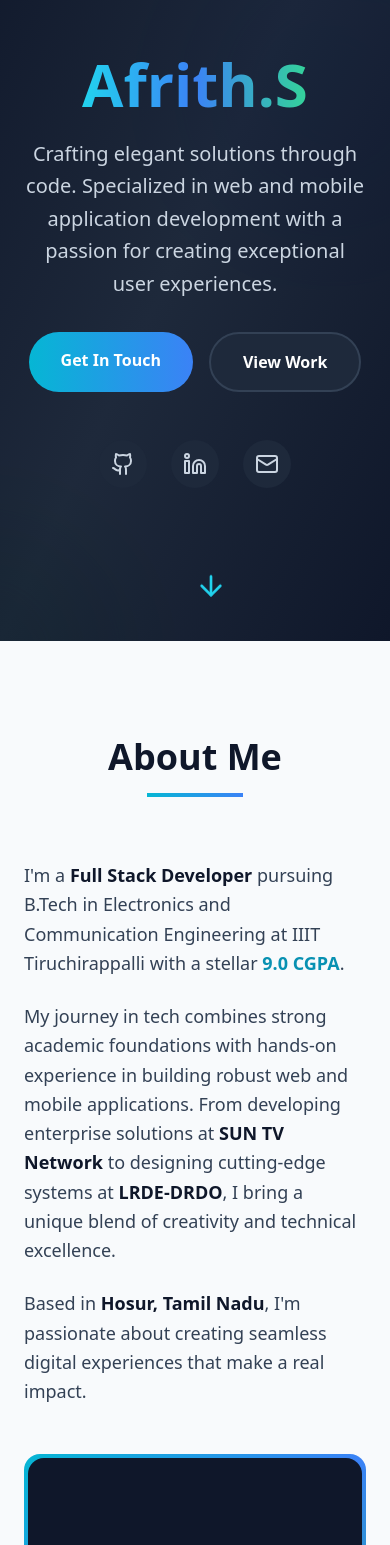
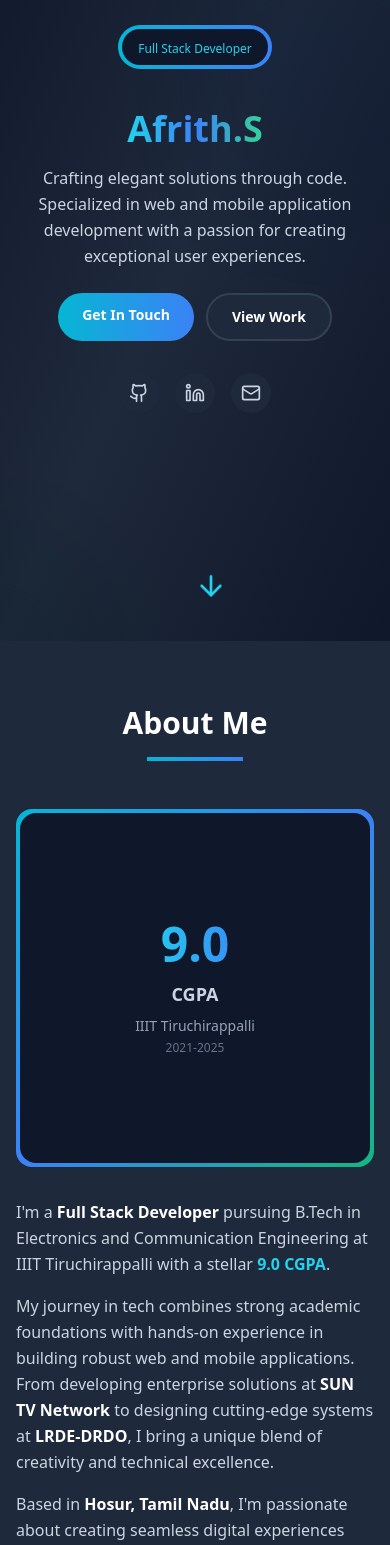
Before and after one commit to afriths/AfrithPortfolio, a React (Vite) app: page / in a window 390 px wide. Shown: the part 203-1748 px from the top of the page. Built offline with nearby package versions, Linux system fonts and the light colour scheme.

Commit message:
Updated About.tsx

```diff
--- a/src/components/About.tsx
+++ b/src/components/About.tsx
@@ -25,58 +25,58 @@ export default function About() {
   ];
 
   return (
-    <section id="about" className="py-24 bg-slate-50">
-      <div className="container mx-auto px-6">
+    <section id="about" className="py-16 md:py-24 bg-slate-800">
+      <div className="container mx-auto px-4 sm:px-6">
         <div className="max-w-6xl mx-auto">
-          <div className="text-center mb-16">
-            <h2 className="text-4xl md:text-5xl font-bold mb-4 text-slate-900">
+          <div className="text-center mb-12 md:mb-16">
+            <h2 className="text-3xl sm:text-4xl md:text-5xl font-bold mb-4 text-white">
               About Me
             </h2>
             <div className="w-24 h-1 bg-gradient-to-r from-cyan-500 to-blue-500 mx-auto"></div>
           </div>
 
-          <div className="grid md:grid-cols-2 gap-12 items-center mb-16">
-            <div className="space-y-6">
-              <p className="text-lg text-slate-700 leading-relaxed">
-                I'm a <span className="font-semibold text-slate-900">Full Stack Developer</span> pursuing B.Tech in Electronics and Communication Engineering at IIIT Tiruchirappalli with a stellar <span className="font-semibold text-cyan-600">9.0 CGPA</span>.
+          <div className="grid md:grid-cols-2 gap-8 md:gap-12 items-center mb-12 md:mb-16">
+            <div className="space-y-4 md:space-y-6 order-2 md:order-1">
+              <p className="text-base md:text-lg text-slate-300 leading-relaxed">
+                I'm a <span className="font-semibold text-white">Full Stack Developer</span> pursuing B.Tech in Electronics and Communication Engineering at IIIT Tiruchirappalli with a stellar <span className="font-semibold text-cyan-400">9.0 CGPA</span>.
               </p>
-              <p className="text-lg text-slate-700 leading-relaxed">
-                My journey in tech combines strong academic foundations with hands-on experience in building robust web and mobile applications. From developing enterprise solutions at <span className="font-semibold text-slate-900">SUN TV Network</span> to designing cutting-edge systems at <span className="font-semibold text-slate-900">LRDE-DRDO</span>, I bring a unique blend of creativity and technical excellence.
+              <p className="text-base md:text-lg text-slate-300 leading-relaxed">
+                My journey in tech combines strong academic foundations with hands-on experience in building robust web and mobile applications. From developing enterprise solutions at <span className="font-semibold text-white">SUN TV Network</span> to designing cutting-edge systems at <span className="font-semibold text-white">LRDE-DRDO</span>, I bring a unique blend of creativity and technical excellence.
               </p>
-              <p className="text-lg text-slate-700 leading-relaxed">
-                Based in <span className="font-semibold text-slate-900">Hosur, Tamil Nadu</span>, I'm passionate about creating seamless digital experiences that make a real impact.
+              <p className="text-base md:text-lg text-slate-300 leading-relaxed">
+                Based in <span className="font-semibold text-white">Hosur, Tamil Nadu</span>, I'm passionate about creating seamless digital experiences that make a real impact.
               </p>
             </div>
 
-            <div className="relative">
-              <div className="aspect-square rounded-2xl bg-gradient-to-br from-cyan-500 via-blue-500 to-emerald-500 p-1">
+            <div className="relative order-1 md:order-2">
+              <div className="aspect-square max-w-sm mx-auto rounded-2xl bg-gradient-to-br from-cyan-500 via-blue-500 to-emerald-500 p-1">
                 <div className="w-full h-full bg-slate-900 rounded-2xl flex items-center justify-center">
-                  <div className="text-center">
-                    <div className="text-7xl font-bold bg-clip-text text-transparent bg-gradient-to-r from-cyan-400 to-blue-500 mb-4">
+                  <div className="text-center px-4">
+                    <div className="text-5xl sm:text-6xl md:text-7xl font-bold bg-clip-text text-transparent bg-gradient-to-r from-cyan-400 to-blue-500 mb-3 md:mb-4">
                       9.0
                     </div>
-                    <div className="text-slate-300 text-xl font-semibold">CGPA</div>
-                    <div className="text-slate-400 mt-2">IIIT Tiruchirappalli</div>
-                    <div className="text-slate-500 text-sm mt-1">2021-2025</div>
+                    <div className="text-slate-300 text-lg md:text-xl font-semibold">CGPA</div>
+                    <div className="text-slate-400 mt-2 text-sm md:text-base">IIIT Tiruchirappalli</div>
+                    <div className="text-slate-500 text-xs md:text-sm mt-1">2021-2025</div>
                   </div>
                 </div>
               </div>
             </div>
           </div>
 
-          <div className="grid sm:grid-cols-2 lg:grid-cols-4 gap-6">
+          <div className="grid grid-cols-1 sm:grid-cols-2 lg:grid-cols-4 gap-4 md:gap-6">
             {traits.map((trait, index) => {
               const Icon = trait.icon;
               return (
                 <div
                   key={index}
-                  className="bg-white rounded-xl p-6 shadow-lg hover:shadow-xl transform hover:-translate-y-2 transition-all duration-300 border border-slate-200"
+                  className="bg-slate-700/50 rounded-xl p-5 md:p-6 backdrop-blur-sm hover:bg-slate-700 transform hover:-translate-y-2 transition-all duration-300 border border-slate-600"
                 >
                   <div className="w-12 h-12 bg-gradient-to-br from-cyan-500 to-blue-500 rounded-lg flex items-center justify-center mb-4">
                     <Icon className="w-6 h-6 text-white" />
                   </div>
-                  <h3 className="text-lg font-bold text-slate-900 mb-2">{trait.title}</h3>
-                  <p className="text-slate-600 text-sm leading-relaxed">{trait.description}</p>
+                  <h3 className="text-base md:text-lg font-bold text-white mb-2">{trait.title}</h3>
+                  <p className="text-slate-300 text-sm leading-relaxed">{trait.description}</p>
                 </div>
               );
             })}
--- a/src/components/Hero.tsx
+++ b/src/components/Hero.tsx
@@ -13,34 +13,34 @@ export default function Hero() {
         <div className="absolute top-40 left-40 w-80 h-80 bg-blue-500 rounded-full mix-blend-multiply filter blur-3xl opacity-20 animate-blob animation-delay-4000"></div>
       </div>
 
-      <div className="container mx-auto px-6 relative z-10">
+      <div className="container mx-auto px-4 sm:px-6 relative z-10">
         <div className="max-w-4xl mx-auto text-center">
-          <div className="mb-8 animate-fade-in-up">
-            <div className="inline-block p-1 bg-gradient-to-r from-cyan-500 to-blue-500 rounded-full mb-6">
-              <div className="bg-slate-900 rounded-full px-6 py-2">
-                <span className="text-cyan-400 text-sm font-medium">Full Stack Developer</span>
+          <div className="mb-6 md:mb-8 animate-fade-in-up">
+            <div className="inline-block p-1 bg-gradient-to-r from-cyan-500 to-blue-500 rounded-full mb-4 md:mb-6">
+              <div className="bg-slate-900 rounded-full px-4 py-1.5 md:px-6 md:py-2">
+                <span className="text-cyan-400 text-xs md:text-sm font-medium">Full Stack Developer</span>
               </div>
             </div>
           </div>
 
-          <h1 className="text-6xl md:text-7xl lg:text-8xl font-bold mb-6 animate-fade-in-up animation-delay-200">
+          <h1 className="text-4xl sm:text-5xl md:text-6xl lg:text-7xl xl:text-8xl font-bold mb-4 md:mb-6 animate-fade-in-up animation-delay-200 px-4">
             <span className="bg-clip-text text-transparent bg-gradient-to-r from-cyan-400 via-blue-500 to-emerald-400">
               Afrith.S
             </span>
           </h1>
 
-          <p className="text-xl md:text-2xl text-slate-300 mb-8 max-w-2xl mx-auto leading-relaxed animate-fade-in-up animation-delay-400">
+          <p className="text-base sm:text-lg md:text-xl lg:text-2xl text-slate-300 mb-6 md:mb-8 max-w-2xl mx-auto leading-relaxed animate-fade-in-up animation-delay-400 px-4">
             Crafting elegant solutions through code. Specialized in web and mobile application development with a passion for creating exceptional user experiences.
           </p>
 
-          <div className="flex flex-wrap justify-center gap-4 mb-12 animate-fade-in-up animation-delay-600">
+          <div className="flex flex-wrap justify-center gap-3 md:gap-4 mb-8 md:mb-12 animate-fade-in-up animation-delay-600 px-4">
             <a
               href="#contact"
               onClick={(e) => {
                 e.preventDefault();
                 scrollToSection('contact');
               }}
-              className="px-8 py-4 bg-gradient-to-r from-cyan-500 to-blue-500 text-white rounded-full font-semibold hover:shadow-lg hover:shadow-cyan-500/50 transform hover:-translate-y-1 transition-all duration-300"
+              className="px-6 py-3 md:px-8 md:py-4 bg-gradient-to-r from-cyan-500 to-blue-500 text-white rounded-full font-semibold hover:shadow-lg hover:shadow-cyan-500/50 transform hover:-translate-y-1 transition-all duration-300 text-sm md:text-base"
             >
               Get In Touch
             </a>
@@ -50,34 +50,34 @@ export default function Hero() {
                 e.preventDefault();
                 scrollToSection('experience');
               }}
-              className="px-8 py-4 bg-slate-800 text-white rounded-full font-semibold border-2 border-slate-700 hover:border-cyan-500 hover:shadow-lg hover:shadow-cyan-500/30 transform hover:-translate-y-1 transition-all duration-300"
+              className="px-6 py-3 md:px-8 md:py-4 bg-slate-800 text-white rounded-full font-semibold border-2 border-slate-700 hover:border-cyan-500 hover:shadow-lg hover:shadow-cyan-500/30 transform hover:-translate-y-1 transition-all duration-300 text-sm md:text-base"
             >
               View Work
             </a>
           </div>
 
-          <div className="flex justify-center gap-6 animate-fade-in-up animation-delay-800">
+          <div className="flex justify-center gap-4 md:gap-6 animate-fade-in-up animation-delay-800">
             <a
               href="https://github.com/afriths"
               target="_blank"
               rel="noopener noreferrer"
-              className="p-3 bg-slate-800 rounded-full hover:bg-slate-700 transform hover:-translate-y-1 transition-all duration-300 group"
+              className="p-2.5 md:p-3 bg-slate-800 rounded-full hover:bg-slate-700 transform hover:-translate-y-1 transition-all duration-300 group"
             >
-              <Github className="w-6 h-6 text-slate-300 group-hover:text-cyan-400" />
+              <Github className="w-5 h-5 md:w-6 md:h-6 text-slate-300 group-hover:text-cyan-400" />
             </a>
             <a
               href="https://linkedin.com"
               target="_blank"
               rel="noopener noreferrer"
-              className="p-3 bg-slate-800 rounded-full hover:bg-slate-700 transform hover:-translate-y-1 transition-all duration-300 group"
+              className="p-2.5 md:p-3 bg-slate-800 rounded-full hover:bg-slate-700 transform hover:-translate-y-1 transition-all duration-300 group"
             >
-              <Linkedin className="w-6 h-6 text-slate-300 group-hover:text-cyan-400" />
+              <Linkedin className="w-5 h-5 md:w-6 md:h-6 text-slate-300 group-hover:text-cyan-400" />
             </a>
             <a
               href="mailto:afriths874@gmail.com"
-              className="p-3 bg-slate-800 rounded-full hover:bg-slate-700 transform hover:-translate-y-1 transition-all duration-300 group"
+              className="p-2.5 md:p-3 bg-slate-800 rounded-full hover:bg-slate-700 transform hover:-translate-y-1 transition-all duration-300 group"
             >
-              <Mail className="w-6 h-6 text-slate-300 group-hover:text-cyan-400" />
+              <Mail className="w-5 h-5 md:w-6 md:h-6 text-slate-300 group-hover:text-cyan-400" />
             </a>
           </div>
         </div>
```
Also changed, not shown: src/components/Contact.tsx (+28 -28 lines), src/components/Education.tsx (+37 -37 lines), src/components/Skills.tsx (+14 -17 lines).
